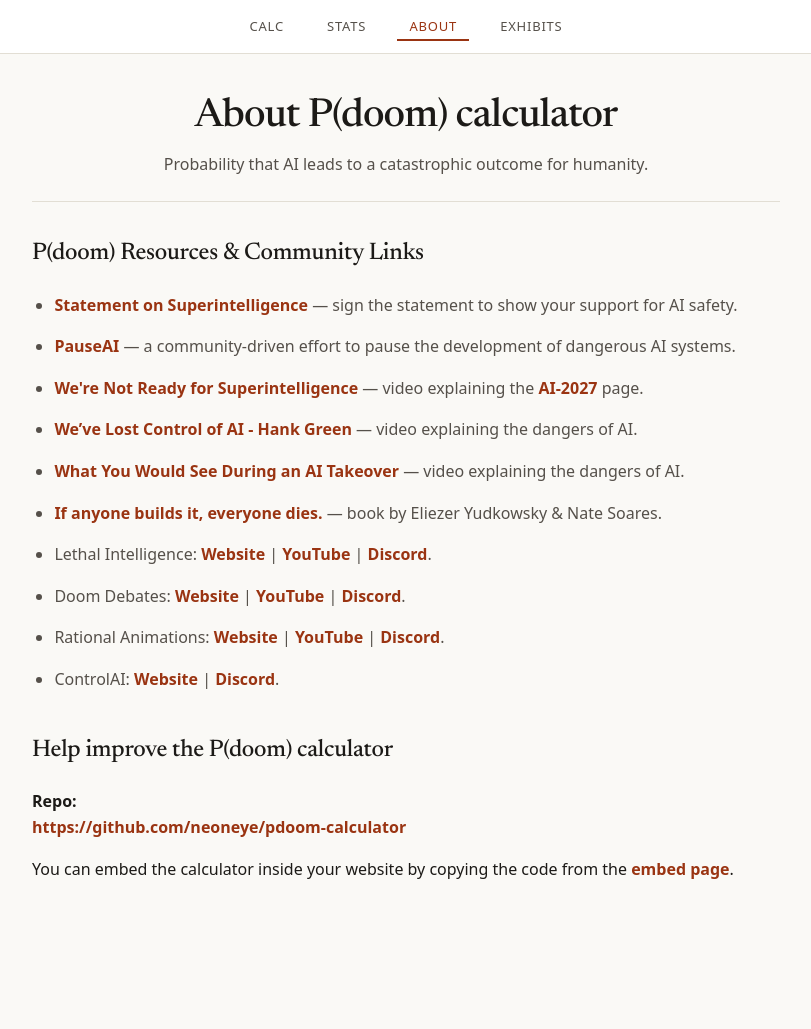
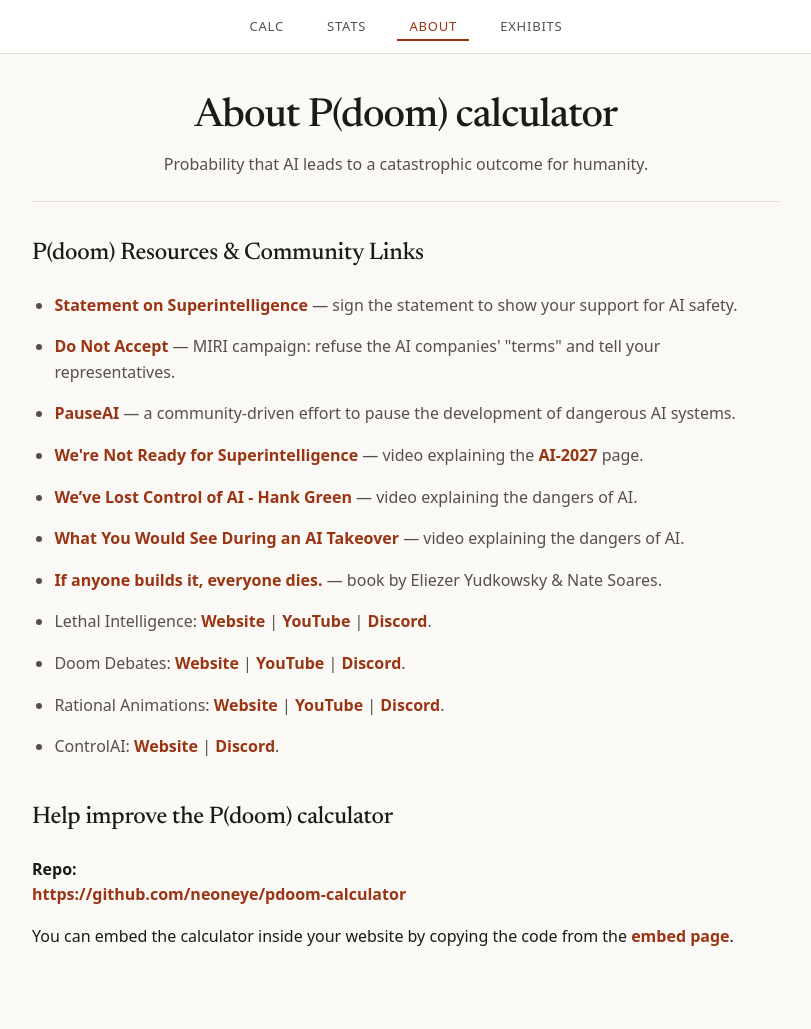
Before and after one commit to neoneye/pdoom-calculator, a Jekyll site: the page built from about.html, in a window 1280 px wide. Shown: the whole page, without its empty margins (234-1045 px from the left). Built offline with Jekyll 4.4.1, drawn with Linux system fonts in a browser that asks for light colours; before the commit the page ends 962 px from its top, so only the background shows below that.

Commit message:
Link to MIRI's Do Not Accept campaign on the about page
Co-Authored-By: Claude Opus 5.5 <noreply@anthropic.com>

```diff
--- a/about.html
+++ b/about.html
@@ -17,6 +17,9 @@ permalink: /about/
     <ul class="resource-list">
       <li>
         <a href="https://superintelligence-statement.org/" target="_blank" rel="noreferrer">Statement on Superintelligence</a> — sign the statement to show your support for AI safety.
+      </li>
+      <li>
+        <a href="https://donotaccept.ai/" target="_blank" rel="noreferrer">Do Not Accept</a> — MIRI campaign: refuse the AI companies' "terms" and tell your representatives.
       </li>
       <li>
         <a href="https://pauseai.info/" target="_blank" rel="noreferrer">PauseAI</a> — a community-driven effort to pause the development of dangerous AI systems.
```
